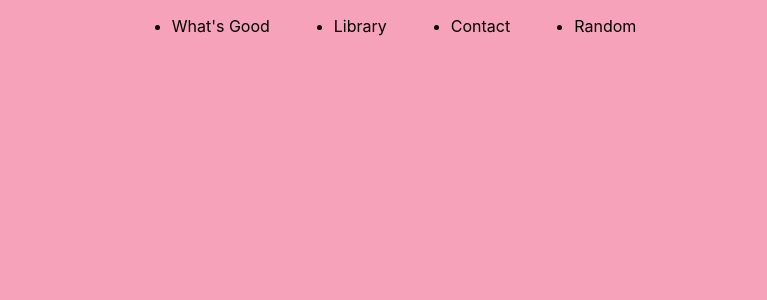
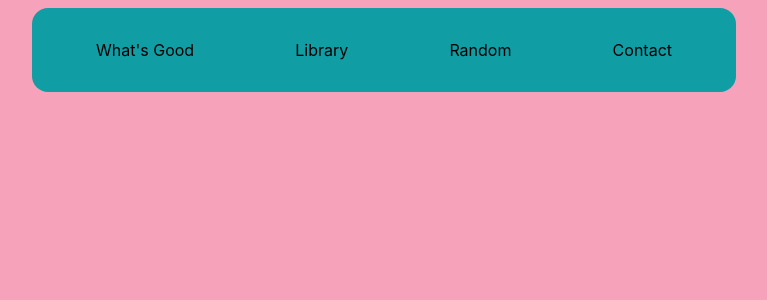
Before and after one commit to cooljasonmelton/whats-good, a React (Create React App) app: page / in a window 1280 px wide. Shown: the top 300 px of the page, without its empty margins (256-1023 px from the left). Built offline with nearby package versions, Linux system fonts and the light colour scheme.

Commit message:
styling menu

```diff
--- a/src/App.css
+++ b/src/App.css
@@ -1,11 +1,23 @@
 /* https://coolors.co/1f2041-4b3f72-ffc857-119da4-19647e */
 
-.App{
+* {
+    padding: 0;
+    margin: 0;
+}
+
+.App {
     width: 100%;
 }
 
-.cfb{
+.cfb {
     display: flex;
     justify-content: center;
     align-items: center;
 }
+
+.cont-a {
+    margin: 0.5em;
+    padding: 2em;
+    background-color: #119DA4;
+    border-radius: 1em;
+}
--- a/src/App.js
+++ b/src/App.js
@@ -8,7 +8,7 @@ import Menu from './components/menu/Menu'
 
 const App = () => {
   return (
-    <div className="App">
+    <div className="App cfb">
       <Menu/>
 
 
--- a/src/components/menu/Menu.css
+++ b/src/components/menu/Menu.css
@@ -1,3 +1,12 @@
+.Menu {
+    width: 50%;
+}
+
+.Menu > ul {
+    justify-content: space-between;
+}
+
 .Menu > ul > li {
+    list-style-type: none;
     margin: 0 2em;
 }
--- a/src/components/menu/Menu.js
+++ b/src/components/menu/Menu.js
@@ -5,12 +5,12 @@ import './Menu.css';
 
 const Menu = () => {
   return (
-    <div className="Menu">
+    <div className="Menu cont-a">
       <ul className="cfb">
         <li>What's Good</li>
         <li>Library</li>
+        <li>Random</li>
         <li>Contact</li>
-        <li>Random</li>
       </ul>
     </div>
   );
```
